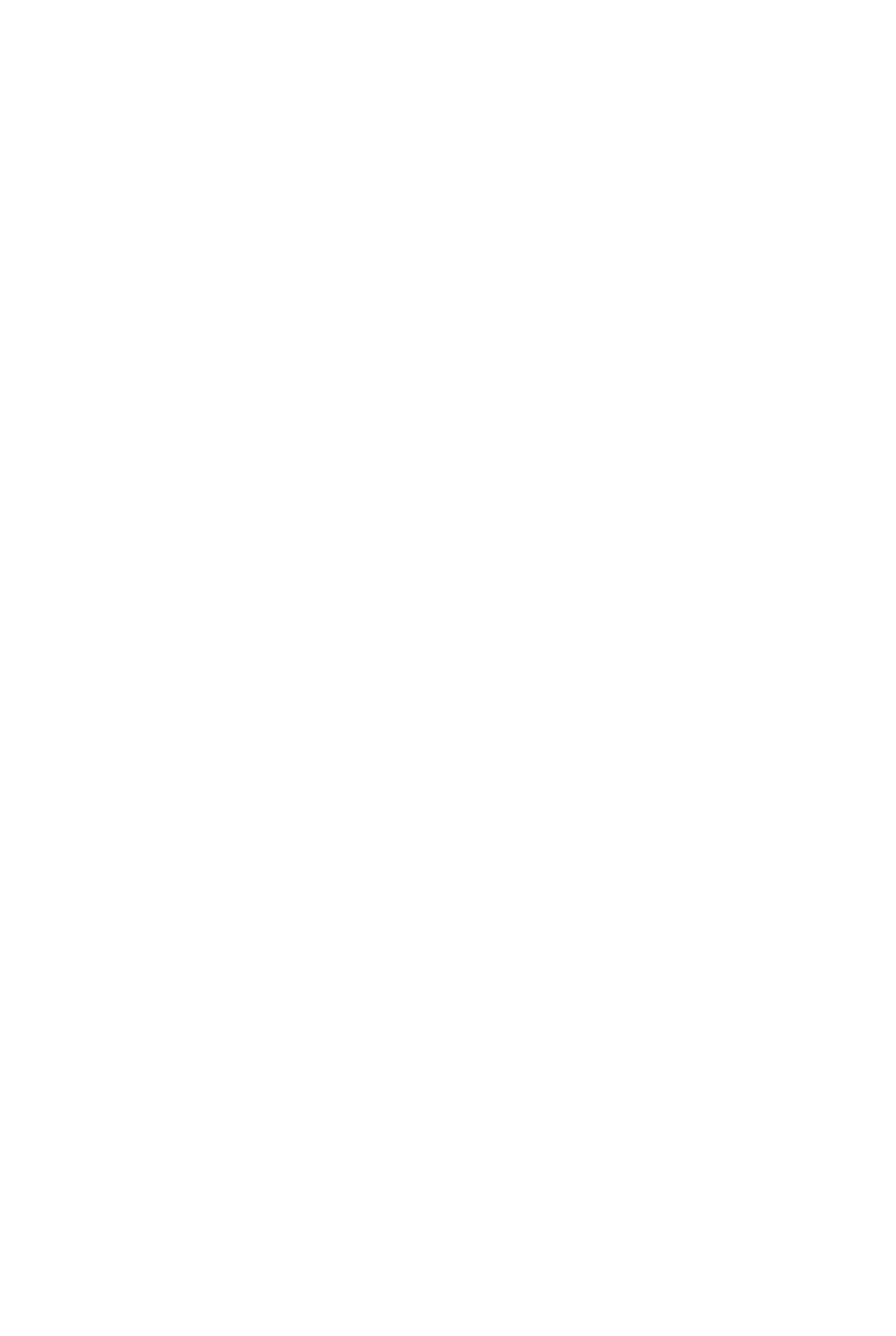
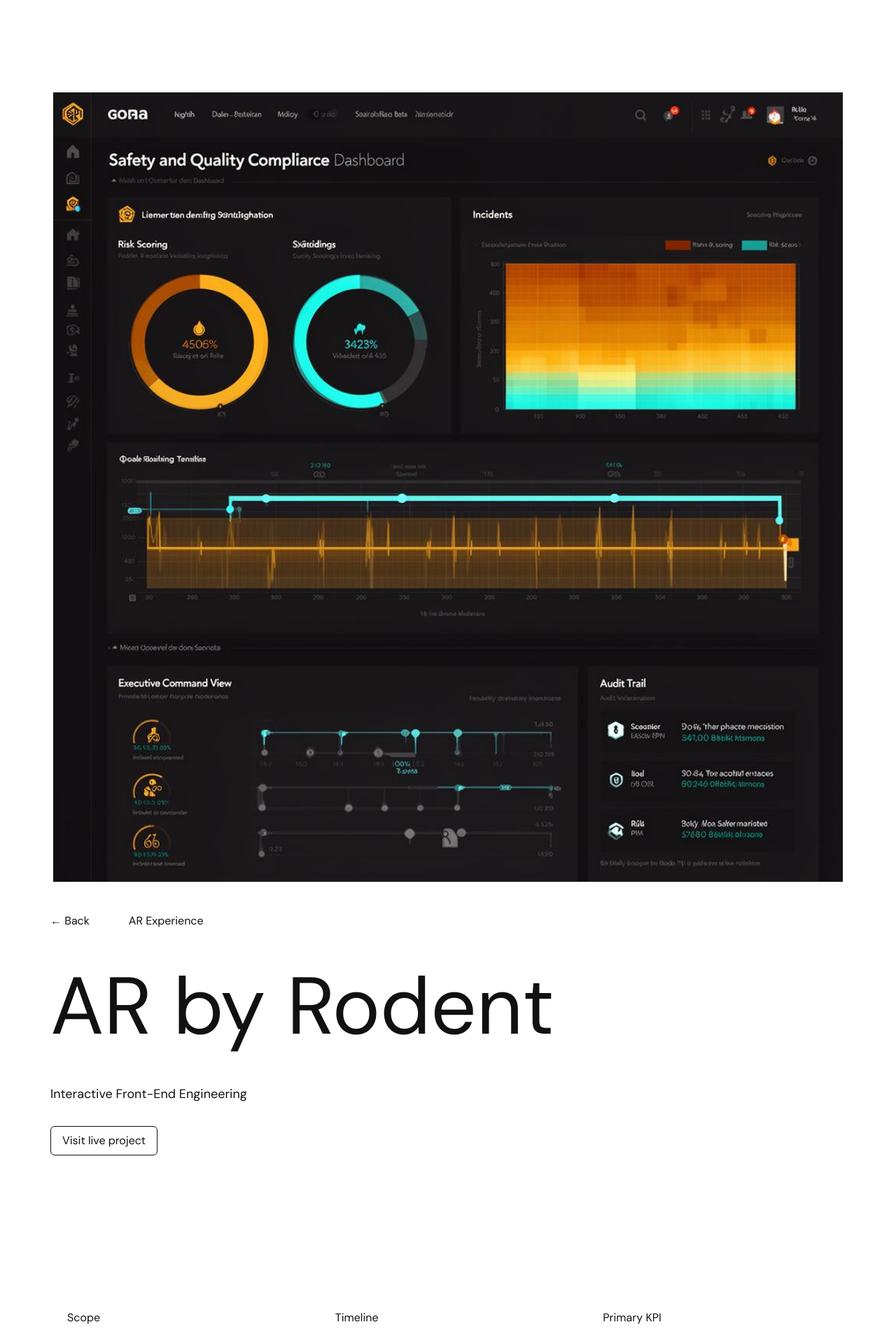
Before and after one commit to senior-netizen/rodent-vision-studio, a Next.js app: page /projects/ar-by-rodent in a window 1280 px wide. Before the commit this address had no page. Shown: the top 1909 px of the page at 70% size. Before the commit the page ends 800 px from the top, so only its background shows below. Built offline with nearby package versions, Linux system fonts and the light colour scheme.

Commit message:
Fix project hero to display preview image on case pages

```diff
--- a/app/projects/page.tsx
+++ b/app/projects/page.tsx
@@ -10,6 +10,9 @@ export default function ProjectsPage() {
           <Link key={project.slug} href={`/projects/${project.slug}`} style={{ border: '1px solid var(--border)', borderRadius: 12, padding: '1rem', textDecoration: 'none', color: 'inherit' }}>
             <h2 style={{ fontFamily: 'var(--font-syne)', fontSize: 24 }}>{project.name}</h2>
             <p style={{ color: 'var(--mid)', fontSize: 14 }}>{project.problem}</p>
+            <p style={{ color: 'var(--mid)', fontSize: 12, marginTop: 8 }}>
+              {project.links.live ? 'Live link available' : 'Repository link available'}
+            </p>
           </Link>
         ))}
       </div>
--- a/components/case-study/case-study-page.tsx
+++ b/components/case-study/case-study-page.tsx
@@ -10,8 +10,24 @@ export function CaseStudyPage({ project }: { project: ProjectConfig }) {
   return (
     <main>
       {/* Hero */}
-      <section className="relative flex min-h-[80vh] flex-col justify-end pb-16 pt-32 md:pb-24">
+      <section className="relative pb-16 pt-28 md:pb-24 md:pt-32">
         <div className="container-wide">
+          <motion.div
+            initial={{ opacity: 0, y: 18 }}
+            animate={{ opacity: 1, y: 0 }}
+            transition={{ duration: 0.8, delay: 0.15, ease: [0.16, 1, 0.3, 1] }}
+            className="card-glass mb-10 overflow-hidden p-1"
+          >
+            <Image
+              src={project.visuals.preview}
+              alt={`${project.name} project preview`}
+              width={1600}
+              height={900}
+              priority
+              className="h-auto w-full object-cover"
+            />
+          </motion.div>
+
           <motion.div
             initial={{ opacity: 0, y: 20 }}
             animate={{ opacity: 1, y: 0 }}
@@ -45,6 +61,36 @@ export function CaseStudyPage({ project }: { project: ProjectConfig }) {
           >
             {project.role}
           </motion.p>
+
+          {(project.links.live || project.links.repo) && (
+            <motion.div
+              initial={{ opacity: 0, y: 12 }}
+              animate={{ opacity: 1, y: 0 }}
+              transition={{ duration: 0.8, delay: 0.72, ease: [0.16, 1, 0.3, 1] }}
+              className="mt-8 flex flex-wrap gap-3"
+            >
+              {project.links.live && (
+                <Link
+                  href={project.links.live}
+                  target="_blank"
+                  rel="noreferrer"
+                  className="rounded-md border border-border px-4 py-2 text-caption transition-colors duration-300 hover:border-border-hover hover:text-fg-muted"
+                >
+                  Visit live project
+                </Link>
+              )}
+              {project.links.repo && (
+                <Link
+                  href={project.links.repo}
+                  target="_blank"
+                  rel="noreferrer"
+                  className="rounded-md border border-border px-4 py-2 text-caption transition-colors duration-300 hover:border-border-hover hover:text-fg-muted"
+                >
+                  View source repository
+                </Link>
+              )}
+            </motion.div>
+          )}
         </div>
 
         <motion.div
--- a/data/projects.ts
+++ b/data/projects.ts
@@ -1,8 +1,12 @@
 export type ProjectConfig = {
   name: string;
-  slug: 'shedsense' | 'meterflow' | 'sheq' | 'kwiksend';
-  category: 'Grid Intelligence' | 'IoT Devices' | 'Dashboards' | 'Payment Rails';
+  slug: string;
+  category: string;
   role: string;
+  links: {
+    live?: string;
+    repo?: string;
+  };
   problem: string;
   architecture: string[];
   stack: string[];
@@ -23,10 +27,34 @@ export type ProjectConfig = {
 
 export const projectConfigs: ProjectConfig[] = [
   {
+    name: 'Feel At Home',
+    slug: 'feel-at-home',
+    category: 'PropTech Platform',
+    role: 'Full-Stack Product Engineering',
+    links: {
+      live: 'https://feelathome.vercel.app'
+    },
+    problem: 'Property discovery and listing management were fragmented for renters and agents.',
+    architecture: ['Listing Search API', 'Property Catalog', 'Auth + Session Guard', 'Publishing Workflow'],
+    stack: ['Next.js', 'TypeScript', 'React Query', 'PostgreSQL', 'Tailwind CSS'],
+    dataFlow: ['User Query → Search Index', 'Search Index → Property Catalog', 'Catalog → Listing Detail', 'Listing Events → Agent Dashboard'],
+    decisions: ['Kept property lookup paths index-first for responsive browsing.', 'Separated listing write access behind authenticated publisher flows.'],
+    visuals: { screenshot: '/visuals/meterflow-ui.jpg', diagram: '/visuals/meterflow-architecture.jpg', preview: '/visuals/meterflow-preview.jpg' },
+    outcome: 'Delivered a single platform for discovering homes and publishing managed listings.',
+    summary: {
+      scope: 'End-to-end property search and listing platform.',
+      timeline: 'Iterative delivery with continuous UX refinement.',
+      primaryKpi: 'Faster listing discovery and publication turnaround.',
+    }
+  },
+  {
     name: 'ShedSense',
     slug: 'shedsense',
     category: 'Grid Intelligence',
     role: 'Grid Intelligence Layer',
+    links: {
+      live: 'https://backend-nl4r.onrender.com'
+    },
     problem: 'Energy variance across field assets created blind spots and delayed dispatch decisions.',
     architecture: ['Telemetry Ingest', 'Anomaly Classifier', 'Dispatch Rules Engine', 'Ops Timeline UI'],
     stack: ['Next.js 14', 'TypeScript', 'Three.js', 'Framer Motion', 'PostgreSQL'],
@@ -41,57 +69,45 @@ export const projectConfigs: ProjectConfig[] = [
     }
   },
   {
-    name: 'MeterFlow',
-    slug: 'meterflow',
-    category: 'IoT Devices',
-    role: 'IoT Device Fabric',
-    problem: 'Multi-vendor meter fleets lacked a stable protocol and observability baseline.',
-    architecture: ['Protocol Adapter Bus', 'Schema Normalizer', 'Device Twin Store', 'Control Surface'],
-    stack: ['Next.js 14', 'TypeScript', 'Node Workers', 'Redis Streams', 'Prometheus'],
-    dataFlow: ['Device Pollers → Adapter Bus', 'Adapter Bus → Normalizer', 'Normalizer → Twin Store', 'Twin Store → Operator Surface'],
-    decisions: ['Built idempotent ingest contracts for replay-safe data correction.', 'Separated command and telemetry channels for failure isolation.'],
-    visuals: { screenshot: '/visuals/meterflow-ui.jpg', diagram: '/visuals/meterflow-architecture.jpg', preview: '/visuals/meterflow-preview.jpg' },
-    outcome: 'Stabilized ingestion reliability at 99.97% across heterogeneous device networks.',
+    name: 'AR by Rodent',
+    slug: 'ar-by-rodent',
+    category: 'AR Experience',
+    role: 'Interactive Front-End Engineering',
+    links: {
+      live: 'https://arbyrodent.vercel.app/'
+    },
+    problem: 'Brand storytelling needed a richer interactive medium than static landing pages.',
+    architecture: ['Experience Shell', 'Animation Orchestrator', 'Media Surface', 'CTA Interaction Layer'],
+    stack: ['Next.js', 'TypeScript', 'Framer Motion', 'WebGL', 'CSS Effects'],
+    dataFlow: ['User Session → Experience Shell', 'Interaction Events → Animation Layer', 'Media Assets → Render Pipeline', 'CTA Actions → Source Destination'],
+    decisions: ['Optimized animation sequencing to keep motion smooth across device classes.', 'Structured interactive elements to preserve accessibility while remaining immersive.'],
+    visuals: { screenshot: '/visuals/sheq-ui.jpg', diagram: '/visuals/sheq-architecture.jpg', preview: '/visuals/sheq-preview.jpg' },
+    outcome: 'Shipped an immersive AR-led product surface with strong visual identity and engagement.',
     summary: {
-      scope: 'Multi-vendor device fabric with protocol normalization and command isolation.',
-      timeline: '12-week implementation with phased fleet onboarding.',
-      primaryKpi: '99.97% ingestion reliability baseline.',
+      scope: 'Interactive AR showcase and product landing experience.',
+      timeline: 'Rapid delivery with design-led iterations.',
+      primaryKpi: 'Higher session engagement on interactive surfaces.',
     }
   },
   {
-    name: 'SHEQ Dashboard',
-    slug: 'sheq',
-    category: 'Dashboards',
-    role: 'Operational Assurance Surface',
-    problem: 'Safety and quality indicators were spread across manual sheets and static reports.',
-    architecture: ['Compliance Event Bus', 'Risk Scoring Service', 'Audit Snapshot Engine', 'Executive Command View'],
-    stack: ['Next.js 14', 'TypeScript', 'Framer Motion', 'D3 SVG', 'ClickHouse'],
-    dataFlow: ['Field Reports → Event Bus', 'Event Bus → Risk Scoring', 'Scoring → Audit Snapshots', 'Snapshots → Command View'],
-    decisions: ['Introduced immutable snapshot windows for audit traceability.', 'Used sparse rendering for high-density operations timelines.'],
-    visuals: { screenshot: '/visuals/sheq-ui.jpg', diagram: '/visuals/sheq-architecture.jpg', preview: '/visuals/sheq-preview.jpg' },
-    outcome: 'Cut compliance reporting overhead by 58% and improved incident lead visibility.',
+    name: 'Precise Locations',
+    slug: 'precise-locations',
+    category: 'Geospatial Package',
+    role: 'Library + Open Source Delivery',
+    links: {
+      repo: 'https://github.com/anesu398/precise-locations'
+    },
+    problem: 'Applications needed a reusable utility for managing coordinates and location-distance operations.',
+    architecture: ['Coordinate Validator', 'Distance Engine', 'Location Resolver', 'Package API Surface'],
+    stack: ['Node.js', 'TypeScript', 'npm', 'GitHub Actions', 'Semantic Versioning'],
+    dataFlow: ['Input Coordinates → Validation', 'Validated Data → Distance Engine', 'Distance Results → Consumer APIs', 'Package Releases → npm/GitHub'],
+    decisions: ['Kept API contracts small and deterministic for broad downstream use.', 'Automated publish and verification checks to keep releases reliable.'],
+    visuals: { screenshot: '/visuals/kwiksend-ui.jpg', diagram: '/visuals/kwiksend-architecture.jpg', preview: '/visuals/kwiksend-preview.jpg' },
+    outcome: 'Provided a reusable geospatial toolkit for coordinate-driven applications.',
     summary: {
-      scope: 'Operational assurance dashboard for SHEQ risk, audits and incident visibility.',
-      timeline: '10-week build with compliance stakeholder checkpoints.',
-      primaryKpi: '58% reduction in reporting overhead.',
-    }
-  },
-  {
-    name: 'KwikSend',
-    slug: 'kwiksend',
-    category: 'Payment Rails',
-    role: 'Payment Orchestration Rail',
-    problem: 'Disjoint payment providers caused reconciliation drift and payout failures.',
-    architecture: ['Gateway Router', 'Ledger Core', 'Settlement Reconciler', 'Dispute Monitor'],
-    stack: ['Next.js 14', 'TypeScript', 'GSAP', 'Kafka', 'PostgreSQL'],
-    dataFlow: ['Client Intent → Router', 'Router → Ledger Core', 'Ledger → Settlement Reconciler', 'Reconciler → Monitoring Surface'],
-    decisions: ['Applied append-only ledger semantics for non-repudiation.', 'Enforced policy-based routing by corridor and fee profile.'],
-    visuals: { screenshot: '/visuals/kwiksend-ui.jpg', diagram: '/visuals/kwiksend-architecture.jpg', preview: '/visuals/kwiksend-preview.jpg' },
-    outcome: 'Improved settlement success rates to 99.92% while shrinking reconciliation lag to minutes.',
-    summary: {
-      scope: 'Cross-provider payment orchestration and ledger-backed reconciliation.',
-      timeline: '14-week rollout across payment corridors.',
-      primaryKpi: '99.92% settlement success rate.',
+      scope: 'Open source Node.js package for precise location operations.',
+      timeline: 'Incremental releases with API stability focus.',
+      primaryKpi: 'Reusable location primitives for multiple products.',
     }
   }
 ];
```
